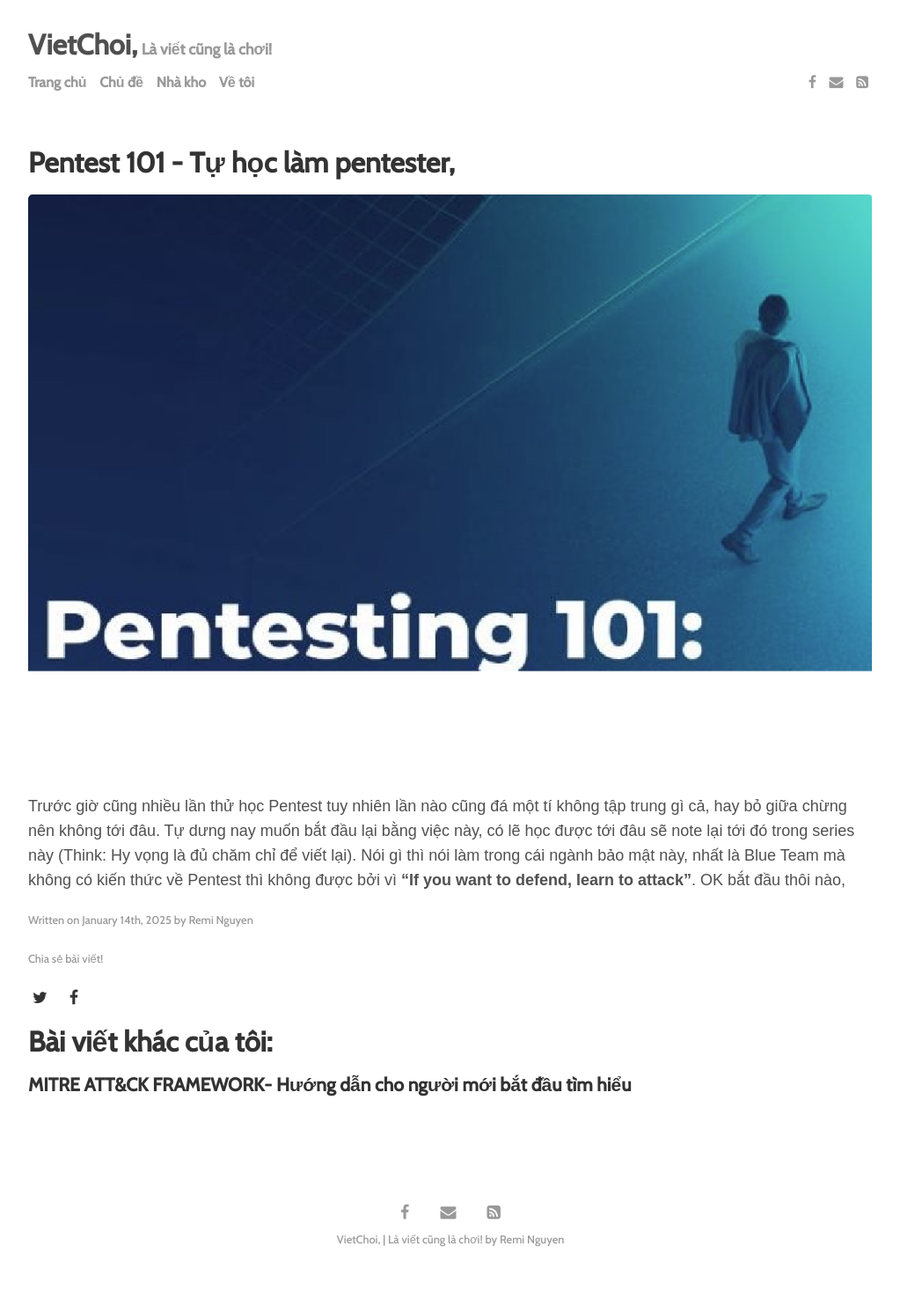
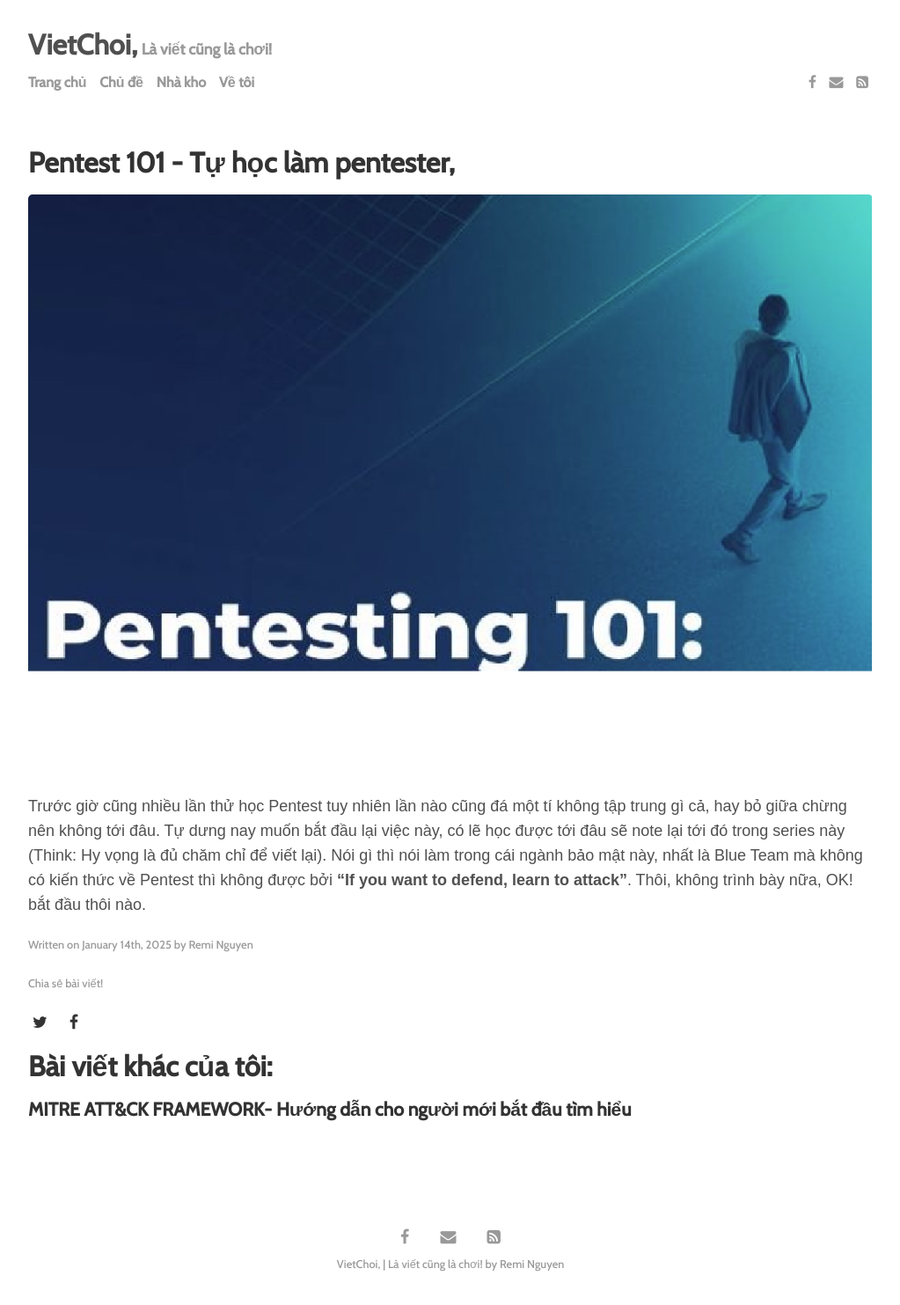
Before and after one commit to vietcf/vietchoi, a Jekyll site: the page built from _posts/2025-01-14-bat-dau-ve-series-bao-mat101.md, in a window 1280 px wide. Shown: the whole page at 88% size, without its empty margins (128-1151 px from the left). Built offline with Jekyll 4.4.1, drawn with Linux system fonts in a browser that asks for light colours; some web fonts are replaced; before the commit the page ends 1455 px from its top, so only the background shows below that.

Commit message:
Pentes 101 day1

```diff
--- a/_posts/2025-01-14-bat-dau-ve-series-bao-mat101.md
+++ b/_posts/2025-01-14-bat-dau-ve-series-bao-mat101.md
@@ -6,4 +6,4 @@ tags: ['Security']
 image: assets/img/2025/01/21/pst_101.png
 ---
 
-Trước giờ cũng nhiều lần thử học Pentest tuy nhiên lần nào cũng đá một tí không tập trung gì cả, hay bỏ giữa chừng nên không tới đâu. Tự dưng nay muốn bắt đầu lại bằng việc này, có lẽ học được tới đâu sẽ note lại tới đó trong series này (Think: Hy vọng là đủ chăm chỉ để viết lại). Nói gì thì nói làm trong cái ngành bảo mật này, nhất là Blue Team mà không có kiến thức về Pentest thì không được bởi vì **"If you want to defend, learn to attack"**. OK bắt đầu thôi nào,
+Trước giờ cũng nhiều lần thử học Pentest tuy nhiên lần nào cũng đá một tí không tập trung gì cả, hay bỏ giữa chừng nên không tới đâu. Tự dưng nay muốn bắt đầu lại việc này, có lẽ học được tới đâu sẽ note lại tới đó trong series này (Think: Hy vọng là đủ chăm chỉ để viết lại). Nói gì thì nói làm trong cái ngành bảo mật này, nhất là Blue Team mà không có kiến thức về Pentest thì không được bởi **"If you want to defend, learn to attack"**. Thôi, không trình bày nữa, OK! bắt đầu thôi nào.
```
